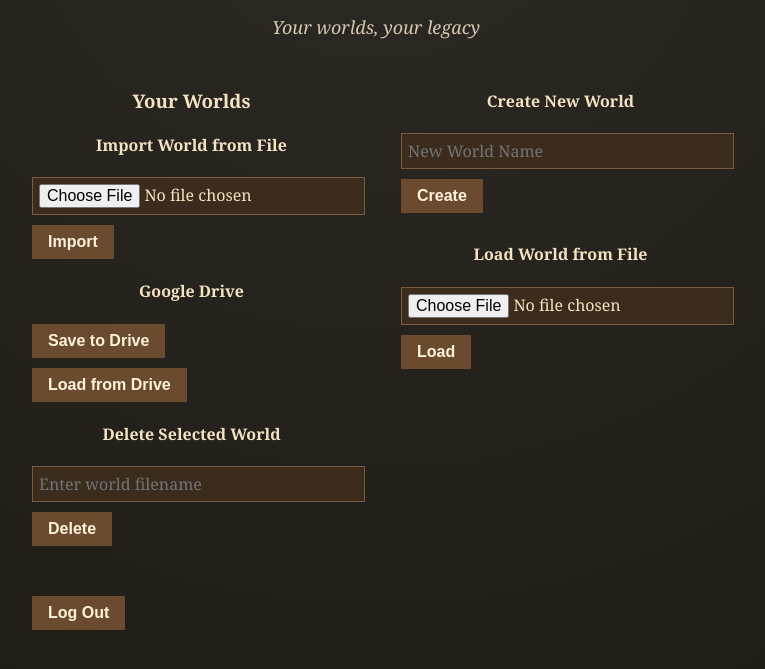
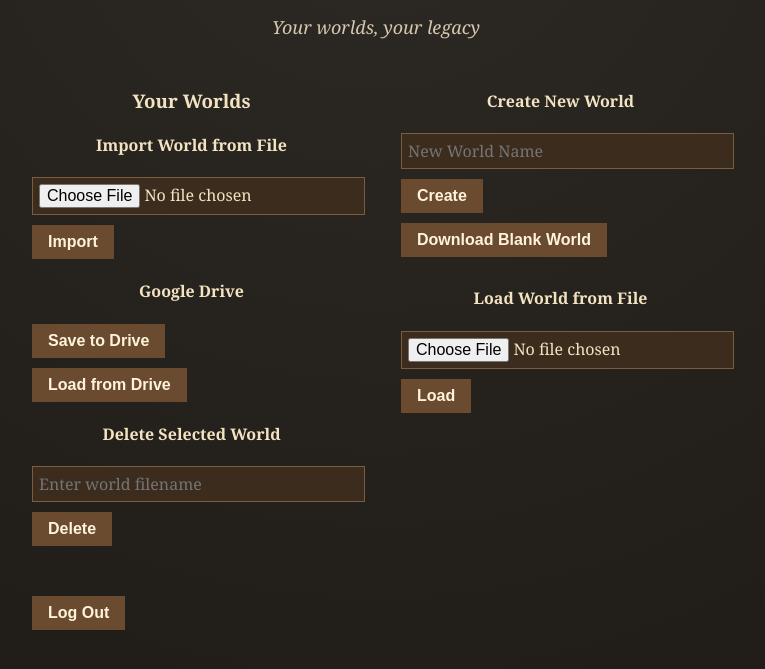
Before and after one commit to DurinTheDeathless/livingworldengine, a website: page public/app.html in a window 1280 px wide. Shown: the part 163-832 px from the top of the page, without its empty margins (264-1029 px from the left). Drawn offline with Linux system fonts and the light colour scheme.

Commit message:
Add blank world download feature

```diff
--- a/public/app.html
+++ b/public/app.html
@@ -108,8 +108,9 @@
       <!-- RIGHT PANEL -->
       <div class="half">
         <h4>Create New World</h4>
-        <input type="text" id="newWorldName" placeholder="New World Name" />
-        <button onclick="createNewWorld()">Create</button>
+          <input type="text" id="newWorldName" placeholder="New World Name" />
+          <button onclick="createNewWorld()">Create</button>
+          <button onclick="downloadBlankWorld()">Download Blank World</button>
 
         <h4 style="margin-top:30px;">Load World from File</h4>
         <input type="file" id="loadFile" accept=".json" />
--- a/public/modules/world-manager.js
+++ b/public/modules/world-manager.js
@@ -120,4 +120,28 @@ function deleteWorldFromList() {
   updateWorldList();
 }
 
+function downloadBlankWorld() {
+  const name = document.getElementById("newWorldName").value.trim();
+  if (!name) return alert("Enter a name before downloading.");
+
+  const blankWorld = {
+    name: name,
+    created: new Date().toISOString(),
+    data: {}
+  };
+
+  const blob = new Blob([JSON.stringify(blankWorld, null, 2)], {
+    type: 'application/json'
+  });
+
+  const url = URL.createObjectURL(blob);
+  const a = document.createElement("a");
+  a.href = url;
+  a.download = `${name}.json`;
+  a.click();
+  URL.revokeObjectURL(url);
+
+  alert(`Blank world "${name}" downloaded.`);
+}
+
 document.addEventListener("DOMContentLoaded", updateWorldList);
```
